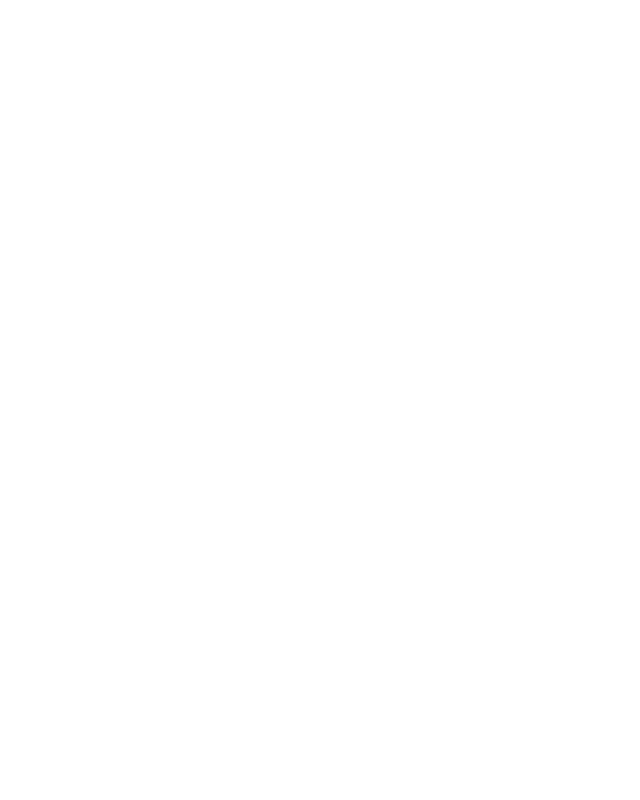
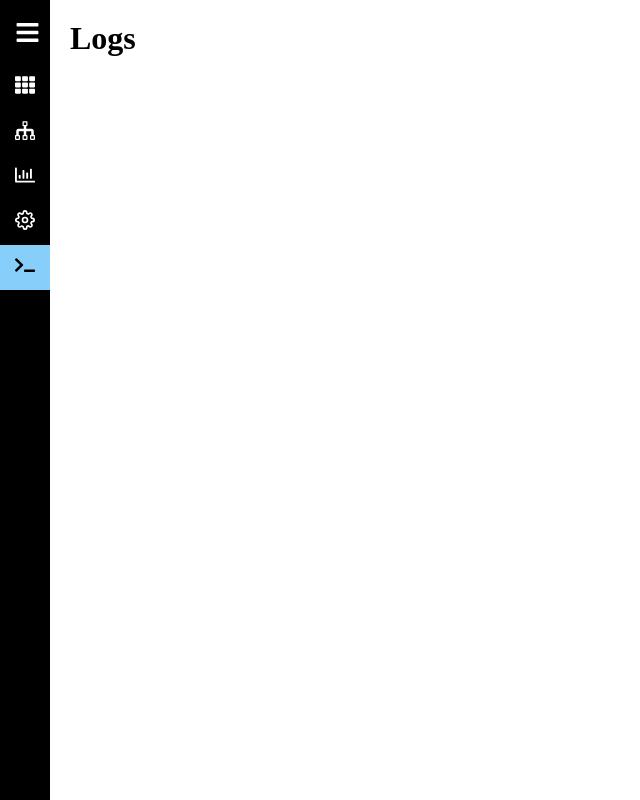
Before and after one commit to greerviau/openvoiceassistant-hub, a React (Create React App) app in the folder frontend/: page /logs in a window 1280 px wide. Shown: the whole page, without its empty margins (0-640 px from the left). Built offline with nearby package versions, Linux system fonts and the light colour scheme.

Commit message:
simple sidebar nav for frontend

```diff
--- a/frontend/package.json
+++ b/frontend/package.json
@@ -5,10 +5,12 @@
   "proxy": "http://localhost:5000",
   "dependencies": {
     "@testing-library/jest-dom": "^5.16.5",
-    "@testing-library/react": "^13.3.0",
+    "@testing-library/react": "^13.4.0",
     "@testing-library/user-event": "^13.5.0",
     "react": "^18.2.0",
     "react-dom": "^18.2.0",
+    "react-icons": "^4.8.0",
+    "react-router-dom": "^6.10.0",
     "react-scripts": "5.0.1",
     "web-vitals": "^2.1.4"
   },
--- a/frontend/src/App.css
+++ b/frontend/src/App.css
@@ -1,38 +1,51 @@
-.App {
-  text-align: center;
+*{
+    margin:0;
+    padding:0;
+    text-decoration: none;
 }
-
-.App-logo {
-  height: 40vmin;
-  pointer-events: none;
+.container{
+    display:flex;
 }
-
-@media (prefers-reduced-motion: no-preference) {
-  .App-logo {
-    animation: App-logo-spin infinite 20s linear;
-  }
+main{
+    width: 100%;
+    padding: 20px;
 }
-
-.App-header {
-  background-color: #282c34;
-  min-height: 100vh;
-  display: flex;
-  flex-direction: column;
-  align-items: center;
-  justify-content: center;
-  font-size: calc(10px + 2vmin);
-  color: white;
+.sidebar{
+    background: #000;
+    color: #fff;
+    height: 100vh;
+    width: 200px;
+    transition: all 0.5s;
 }
-
-.App-link {
-  color: #61dafb;
+.top_section{
+    display: flex;
+    align-items:center;
+    padding:20px 15px;
 }
-
-@keyframes App-logo-spin {
-  from {
-    transform: rotate(0deg);
-  }
-  to {
-    transform: rotate(360deg);
-  }
+.logo{
+    font-size: 30px;
 }
+.bars{
+    display: flex;
+    font-size: 25px;
+    margin-left: 50px;
+}
+.link{
+    display: flex;
+    color: #fff;
+    padding: 10px 15px;
+    gap: 15px;
+    transition: all 0.5s;
+}
+.link:hover{
+    background:lightskyblue;
+    color: #000;
+    transition: all 0.5s;
+}
+.active{
+    background: lightskyblue;
+    color: #000;
+}
+.icon, .link_text{
+    font-size: 20px;
+}
--- a/frontend/src/App.js
+++ b/frontend/src/App.js
@@ -1,13 +1,28 @@
-import React, { Component, useState, useEffect } from 'react';
+import React from 'react';
+import './App.css';
+import { BrowserRouter, Route, Routes } from 'react-router-dom';
+import Sidebar from './components/Sidebar';
+import Overview from './pages/Overview';
+import Nodes from './pages/Nodes.jsx';
+import Skills from './pages/Skills.jsx';
+import Settings from './pages/Settings.jsx';
+import Logs from './pages/Logs.jsx';
 
-class App extends Component {
-  render() {
-    return (
-      <div>
-
-      </div>
-    );
-  }
-}
+const App = () => {
+  return (
+    <BrowserRouter>
+      <Sidebar>
+        <Routes>
+          <Route path="/" element={<Overview />} />
+          <Route path="/overview" element={<Overview />} />
+          <Route path="/nodes" element={<Nodes />} />
+          <Route path="/skills" element={<Skills />} />
+          <Route path="/settings" element={<Settings />} />
+          <Route path="/logs" element={<Logs />} />
+        </Routes>
+      </Sidebar>
+    </BrowserRouter>
+  );
+};
 
 export default App;
--- /dev/null
+++ b/frontend/src/components/Sidebar.js
@@ -0,0 +1,70 @@
+import React, { useState } from 'react';
+import {
+    FaTh,
+    FaBars,
+    FaRegChartBar,
+    FaTerminal
+}from "react-icons/fa";
+import {
+    FiSettings
+} from "react-icons/fi"
+import {
+    ImTree
+} from "react-icons/im"
+import { NavLink } from 'react-router-dom';
+
+
+const Sidebar = ({children}) => {
+    const[isOpen ,setIsOpen] = useState(false);
+    const toggle = () => setIsOpen (!isOpen);
+    const menuItem=[
+        {
+            path:"/",
+            name:"Overview",
+            icon:<FaTh/>
+        },
+        {
+            path:"/nodes",
+            name:"Nodes",
+            icon:<ImTree/>
+        },
+        {
+            path:"/skills",
+            name:"Skills",
+            icon:<FaRegChartBar/>
+        },
+        {
+            path:"/settings",
+            name:"Settings",
+            icon:<FiSettings/>
+        },
+        {
+            path:"/logs",
+            name:"Logs",
+            icon:<FaTerminal/>
+        }
+    ]
+    return (
+        <div className="container">
+           <div style={{width: isOpen ? "200px" : "50px"}} className="sidebar">
+               <div className="top_section">
+                   <h1 style={{display: isOpen ? "block" : "none"}} className="logo">OVA v0.0.1</h1>
+                   <div style={{marginLeft: isOpen ? "50px" : "0px"}} className="bars">
+                       <FaBars onClick={toggle}/>
+                   </div>
+               </div>
+               {
+                   menuItem.map((item, index)=>(
+                       <NavLink to={item.path} key={index} className="link" activeclassName="active">
+                           <div className="icon">{item.icon}</div>
+                           <div style={{display: isOpen ? "block" : "none"}} className="link_text">{item.name}</div>
+                       </NavLink>
+                   ))
+               }
+           </div>
+           <main>{children}</main>
+        </div>
+    );
+};
+
+export default Sidebar;
--- /dev/null
+++ b/frontend/src/pages/Logs.jsx
@@ -0,0 +1,11 @@
+import React from 'react';
+
+const Logs = () => {
+    return (
+        <div>
+            <h1>Logs</h1>
+        </div>
+    );
+};
+
+export default Logs;
--- /dev/null
+++ b/frontend/src/pages/Nodes.jsx
@@ -0,0 +1,11 @@
+import React from 'react';
+
+const Nodes = () => {
+    return (
+        <div>
+            <h1>Nodes</h1>
+        </div>
+    );
+};
+
+export default Nodes;
--- /dev/null
+++ b/frontend/src/pages/Overview.jsx
@@ -0,0 +1,11 @@
+import React from 'react';
+
+const Overview = () => {
+    return (
+        <div>
+            <h1>Overview</h1>
+        </div>
+    );
+};
+
+export default Overview;
--- /dev/null
+++ b/frontend/src/pages/Settings.jsx
@@ -0,0 +1,11 @@
+import React from 'react';
+
+const Settings = () => {
+    return (
+        <div>
+            <h1>Settings</h1>
+        </div>
+    );
+};
+
+export default Settings;
--- /dev/null
+++ b/frontend/src/pages/Skills.jsx
@@ -0,0 +1,11 @@
+import React from 'react';
+
+const Skills = () => {
+    return (
+        <div>
+            <h1>Skills</h1>
+        </div>
+    );
+};
+
+export default Skills;
```
Also changed, not shown: frontend/src/index.js (+4 -4 lines), frontend/src/setupTests.js (deleted, +0 -5 lines), 1 other file (tests, documents, lock files or other folders).
